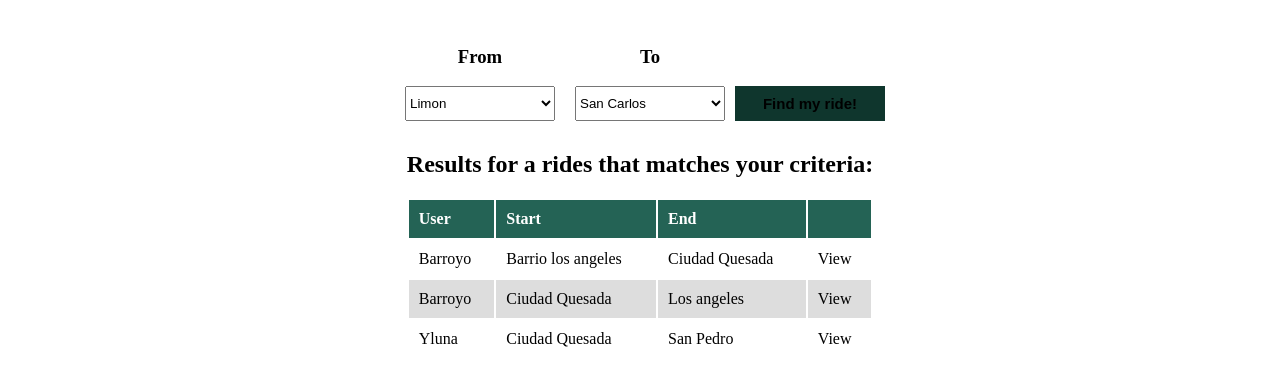
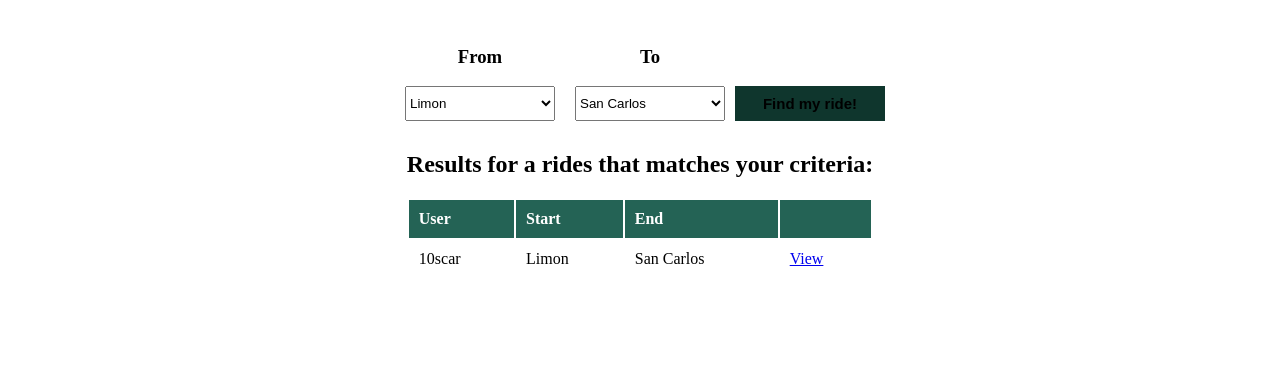
Before and after one commit to LSCAR23/Workshops-ISW, a plain HTML site: page project_1/html/index.html in a window 1280 px wide. Shown: the part 355-740 px from the top of the page. Drawn offline with nearby package versions, Linux system fonts and the light colour scheme.

Commit message:
se agrego la confirmacion a la funcion de eliminar ride

```diff
--- a/project_1/html/index.html
+++ b/project_1/html/index.html
@@ -41,24 +41,7 @@
                 </tr>
             </thead>
             <tbody id="table_rides">
-                <tr>
-                    <td>Barroyo</td>
-                    <td>Barrio los angeles</td>
-                    <td>Ciudad Quesada</td>
-                    <td>View</td>
-                    </tr>
-                    <tr>
-                    <td>Barroyo</td>
-                    <td>Ciudad Quesada</td>
-                    <td>Los angeles</td>
-                    <td>View</td>
-                    </tr>
-                    <tr>
-                        <td>Yluna</td>
-                        <td>Ciudad Quesada</td>
-                        <td>San Pedro</td>
-                        <td>View</td>
-                    </tr>
+
             </tbody>
         </table>
     </div>
--- a/project_1/javaScript/dashboard.js
+++ b/project_1/javaScript/dashboard.js
@@ -33,6 +33,7 @@ function set_links(name){
 }
 
 function delete_ride(ride_name){
+    if(confirm("Esta seguro que desea eliminar el ride "+ride_name+"?")){
         let bd_rides=JSON.parse(localStorage.getItem("rides"));
         for (let index = 0; index < bd_rides.length; index++) {
             const current_ride = bd_rides[index];
@@ -40,6 +41,7 @@ function delete_ride(ride_name){
                 bd_rides.splice(index,1);
                 localStorage.setItem("rides",JSON.stringify(bd_rides));
                 break;
+            }
         }
     }
 }
--- a/project_1/javaScript/index.js
+++ b/project_1/javaScript/index.js
@@ -1,4 +1,8 @@
 $("#but_find").click(()=>{
+    find_ride();
+});
+
+function find_ride(){
     let rows="";
     let aux=localStorage.getItem("rides");
     const rides=JSON.parse(aux);
@@ -16,8 +20,7 @@ $("#but_find").click(()=>{
     }
     $("#table_rides tr").remove();
     $("#table_rides").append(rows);
-});
-
+}
 
 function add_localstorage(){
     if(localStorage.length==0){
@@ -59,3 +62,4 @@ fill_select("to","#to",false);
 $(document).on('change', '#from', function(event) {
     fill_select("to","#to",false);
 });
+find_ride();
```
Lines whose indentation alone changed are shown as unchanged.
